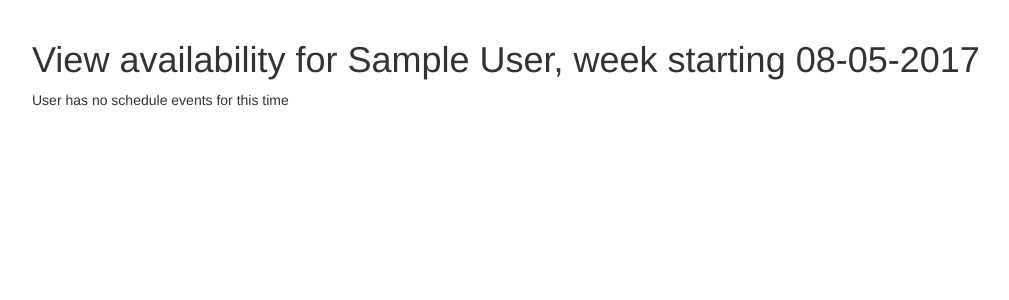
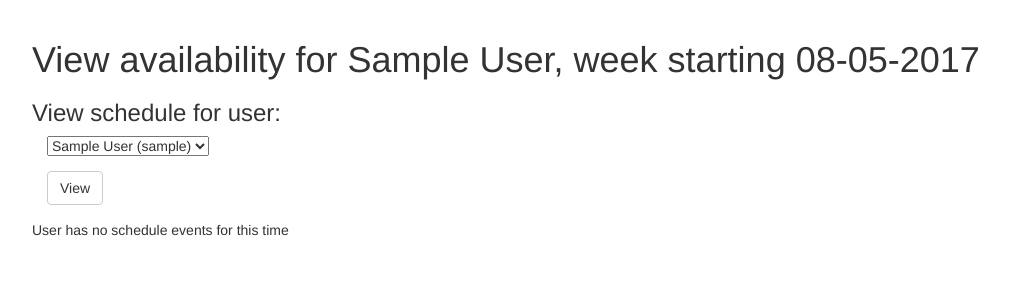
Before and after one commit to doglitbug/sssm, a PHP site: page /schedule/view.php in a window 1280 px wide. Shown: the part 52-352 px from the top of the page, without its empty margins (38-1047 px from the left). Run offline with PHP 8.4, Linux system fonts and the light colour scheme; the visitor is signed in with stand-in values (Sample User, id 1); tables that the repository leaves empty or names only in its code hold one stand-in row (values such as "Sample post"); a stand-in replaces the project's code that opens the database connection; some libraries are stand-ins or nearby versions.

Commit message:
Added staff selector for availability

```diff
--- a/public/schedule/view.php
+++ b/public/schedule/view.php
@@ -42,6 +42,31 @@ $user=mysqli_fetch_array($result)['name'];
 
 echo "<h1>View availability for $user, week starting ".date("d-m-Y",strtotime($start_date))."</h1>";
 
+//Display staff selector if manager
+if ($_SESSION['manager']==1){
+	//Display a search box for all users
+	$query = "SELECT CONCAT(firstname,' ',lastname) AS name, username, user_id from tbl_user";
+	$result = mysqli_query($dbc, $query) or die('Error getting list of all staff: ' . mysqli_error($dbc));
+	?>
+	<h3>View schedule for user:</h3>
+	<form method="get" action="#">
+	<div class="form-group container">
+
+	<?php
+	echo "<select name='user_id'>\n";
+	while ($row = mysqli_fetch_array($result)) {
+		echo "<option value='".$row['user_id']."'>".$row['name']." (".$row['username'].")</option>\n";
+	}
+	echo "</select>\n";
+	?>
+	</div>
+	<div class="form-group container">
+		<button type="submit" name="view" class="btn btn-default">View</button>
+	</div>
+	</form>
+	<?php
+}
+
 //Build query for weeks data
 $query = "SELECT * FROM tbl_schedule
 WHERE user_id='$user_id' AND start_date<='$end_date' AND
@@ -73,7 +98,6 @@ if (mysqli_num_rows($result) == 0){
 }
 
 ?>
-<!-- TODO View schedule etc -->
 
 <?php
 require_once('../scripts/footer.php');
```
Also changed, not shown: public/user/modify.php (+19 -1 lines).
